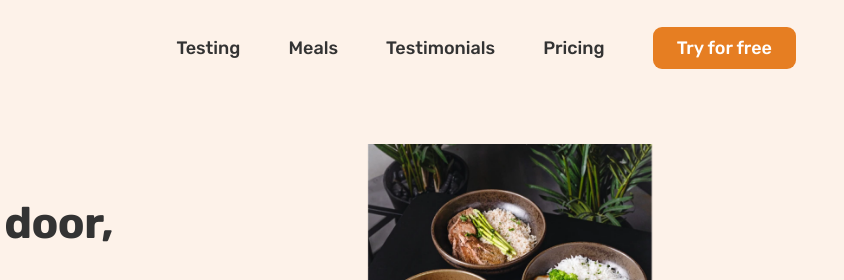
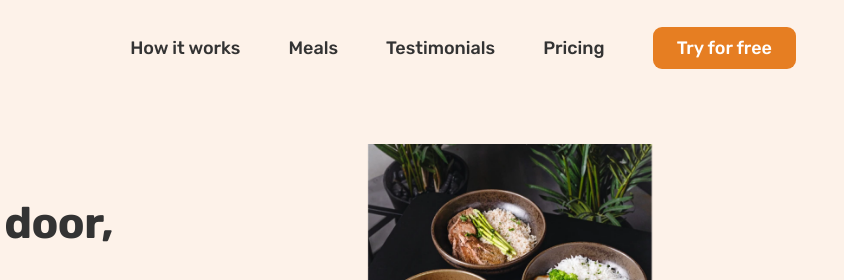
Before and after one commit to Ghxst023/Omnifood, a plain HTML site: page index.html in a window 1280 px wide. Shown: the top 280 px of the page, 436-1280 px from the left. Drawn offline with nearby package versions, Linux system fonts and the light colour scheme; some packages are replaced by stand-ins of ours; a script that the page names is missing.

Commit message:
deploying to prod

```diff
--- a/index.html
+++ b/index.html
@@ -49,7 +49,7 @@
 
       <nav class="main-nav">
         <ul class="main-nav-list">
-          <li><a class="main-nav-link" href="#how">Testing</a></li>
+          <li><a class="main-nav-link" href="#how">How it works</a></li>
           <li><a class="main-nav-link" href="#meals">Meals</a></li>
           <li>
             <a class="main-nav-link" href="#testimonials">Testimonials</a>
```
